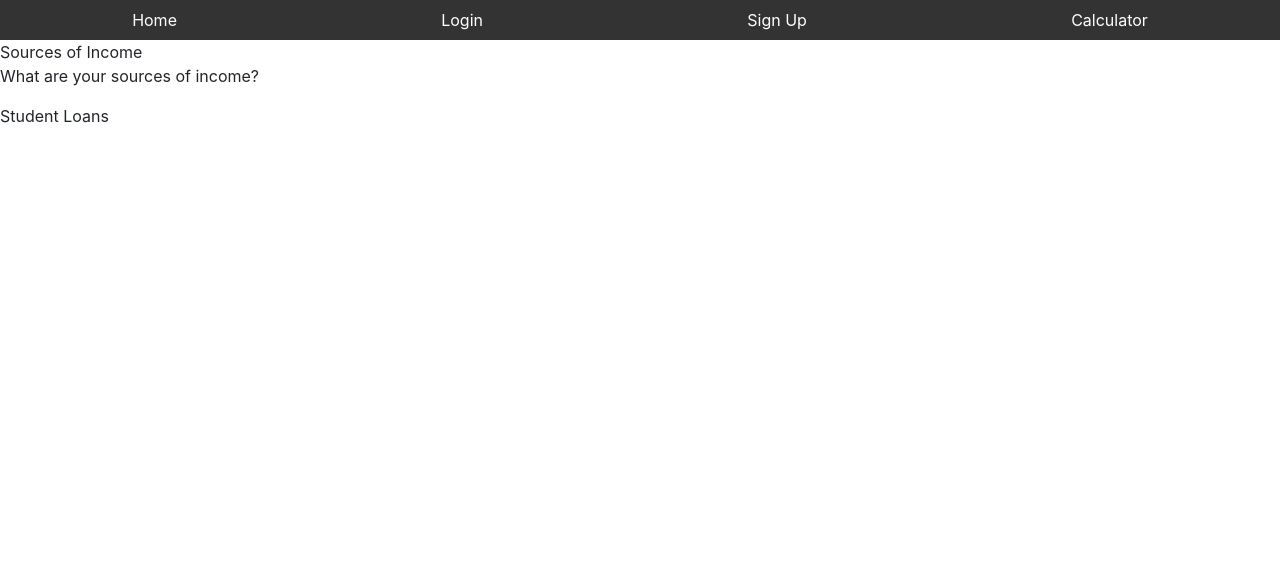
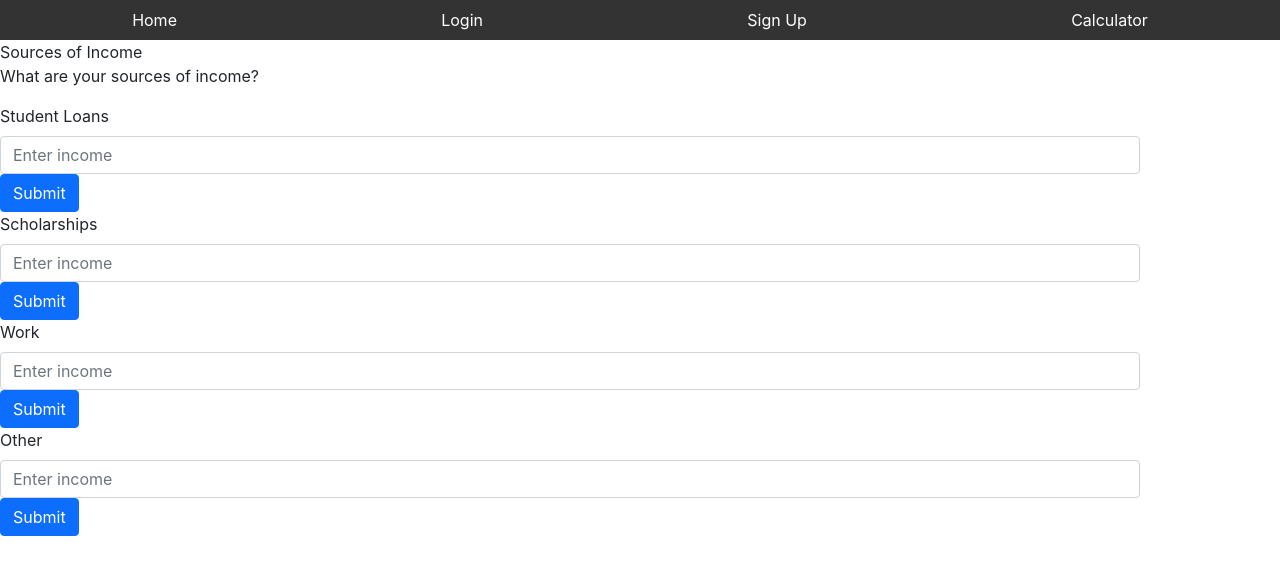
Before and after one commit to don-vu/PennyPinchers, a React (Create React App) app in the folder frontend/: page /page3 in a window 1280 px wide. Shown: the top 574 px of the page. Built offline with nearby package versions, Linux system fonts and the light colour scheme.

Commit message:
created page 3

```diff
--- a/frontend/src/pages/page3/page3.js
+++ b/frontend/src/pages/page3/page3.js
@@ -1,13 +1,60 @@
+import Form from 'react-bootstrap/Form'
+import "./page3.css"
+import Button from 'react-bootstrap/Button'
+
+
 function Page3() {
+  const handleSubmit = (e) => {
+    e.preventDefault();
+    console.log(e)
+  }
+
+
+
   return (
     <div>
       <header> Sources of Income</header>
       <p>What are your sources of income? </p>
 
-      <p>Student Loans</p>
+      <Form onSubmit={handleSubmit} controlId="test-p3" >
+          <Form.Label>Student Loans</Form.Label>
+          <Form.Control type="number" name="p3-email" placeholder="Enter income" />
+          {/* <Form.Label>Password</Form.Label> */}
+          <Button variant="primary" type="submit">
+           Submit
+         </Button>
+      </Form>
+
+      <Form onSubmit={handleSubmit} controlId="test-p3" >
+          <Form.Label>Scholarships</Form.Label>
+          <Form.Control type="number" name="p3-email" placeholder="Enter income" />
+          {/* <Form.Label>Password</Form.Label> */}
+          <Button variant="primary" type="submit">
+           Submit
+         </Button>
+      </Form>
+
+      <Form onSubmit={handleSubmit} controlId="test-p3" >
+          <Form.Label>Work</Form.Label>
+          <Form.Control type="number" name="p3-email" placeholder="Enter income" />
+          {/* <Form.Label>Password</Form.Label> */}
+          <Button variant="primary" type="submit">
+           Submit
+         </Button>
+      </Form>
+
+      <Form onSubmit={handleSubmit} controlId="test-p3" >
+          <Form.Label>Other</Form.Label>
+          <Form.Control type="number" name="p3-email" placeholder="Enter income" />
+          {/* <Form.Label>Password</Form.Label> */}
+          <Button variant="primary" type="submit">
+           Submit
+         </Button>
+      </Form>
 
     </div>
   );
+
 }
 
 export default Page3;
```
